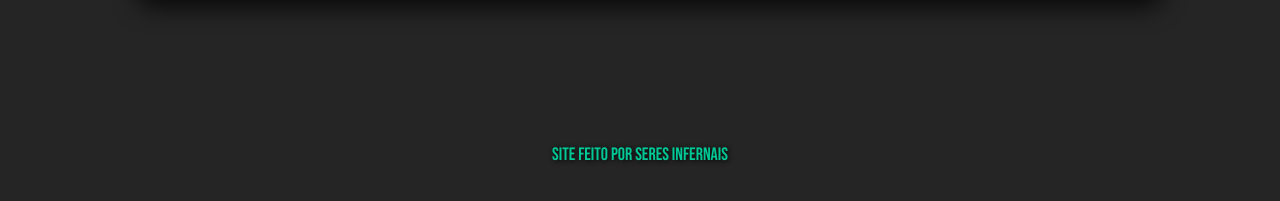
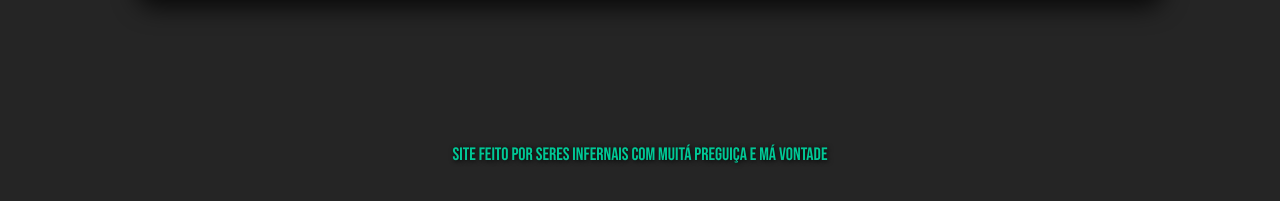
Before and after one commit to NGGANG/lolskin, a plain HTML site: page index.html in a window 1280 px wide. Shown: the part 985-1186 px from the top of the page. Drawn offline with Linux system fonts and the light colour scheme.

Commit message:
Atualizando informações importantes

```diff
--- a/index.html
+++ b/index.html
@@ -180,7 +180,7 @@
         <div class="final-container">
             <span class="disclaimer">Use qualquer skin que quiser usando um programa permitido pelo Vanguard</span>
             </div>
-            <span class="credits">Site feito por seres infernais</span>
+            <span class="credits">Site feito por seres infernais com muitá preguiça e má vontade</span>
     </div>
 
     <script src="./index.js"></script>
```
